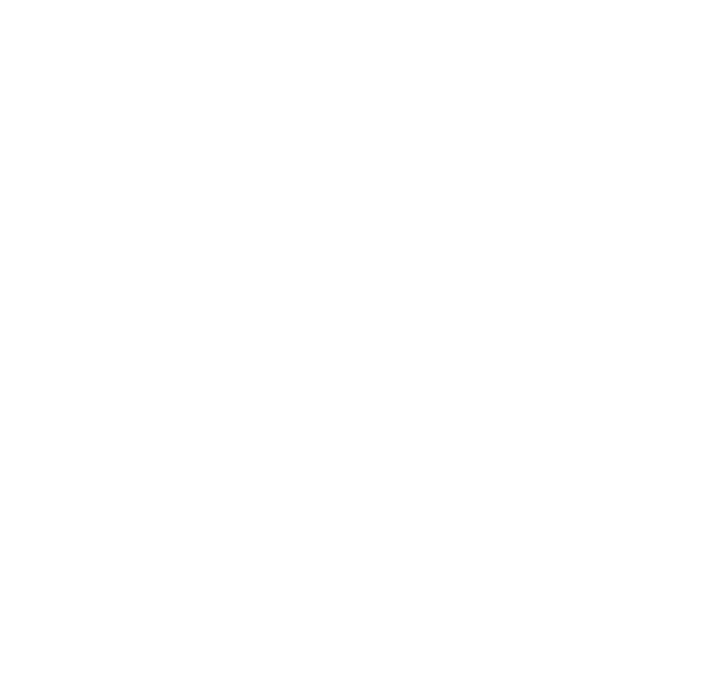
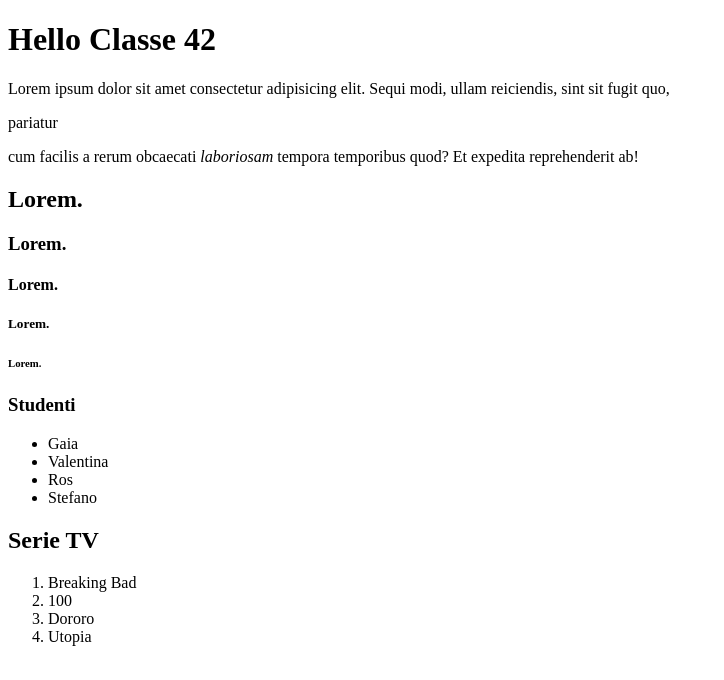
Before and after one commit to pollohultima/42_live_1, a plain HTML site: page index.html in a window 1280 px wide. Shown: the whole page, without its empty margins (0-724 px from the left). Drawn offline with Linux system fonts and the light colour scheme.

Commit message:
Aggiunta cose

```diff
--- a/index.html
+++ b/index.html
@@ -8,5 +8,50 @@
 </head>
 <body>
 
+<!-- Prima sezione -->
+    <h1>Hello Classe 42</h1>
+    <p>Lorem ipsum dolor sit amet consectetur adipisicing elit. Sequi modi, ullam reiciendis, sint sit fugit quo,  <p>pariatur</p> cum facilis a rerum obcaecati <em>laboriosam</em>  tempora temporibus quod? Et expedita reprehenderit ab!</p>
+<!-- /Prima sezione -->
+
+<!--Titoli  -->
+<h2>Lorem.</h2>
+<h3>Lorem.</h3>
+<h4>Lorem.</h4>
+<h5>Lorem.</h5>
+<h6>Lorem.</h6>
+<!-- /Titoli -->
+
+<!-- Studenti -->
+<div>
+    <h3>Studenti</h3>
+    <ul>
+        <li>Gaia</li>
+        <li>Valentina</li>
+        <li>Ros</li>
+        <li>Stefano</li>
+    </ul>
+</div>
+<!-- /Studenti -->
+
+<!-- Serie TV -->
+<div>
+    <h2>Serie TV</h2>
+    <ol>
+        <li>Breaking Bad</li>
+        <li>100</li>
+        <li>Dororo</li>
+        <li>Utopia</li>
+    </ol>
+
+
+
+
+    </ol>
+
+
+
+
+</div>
+
 </body>
 </html>
```
